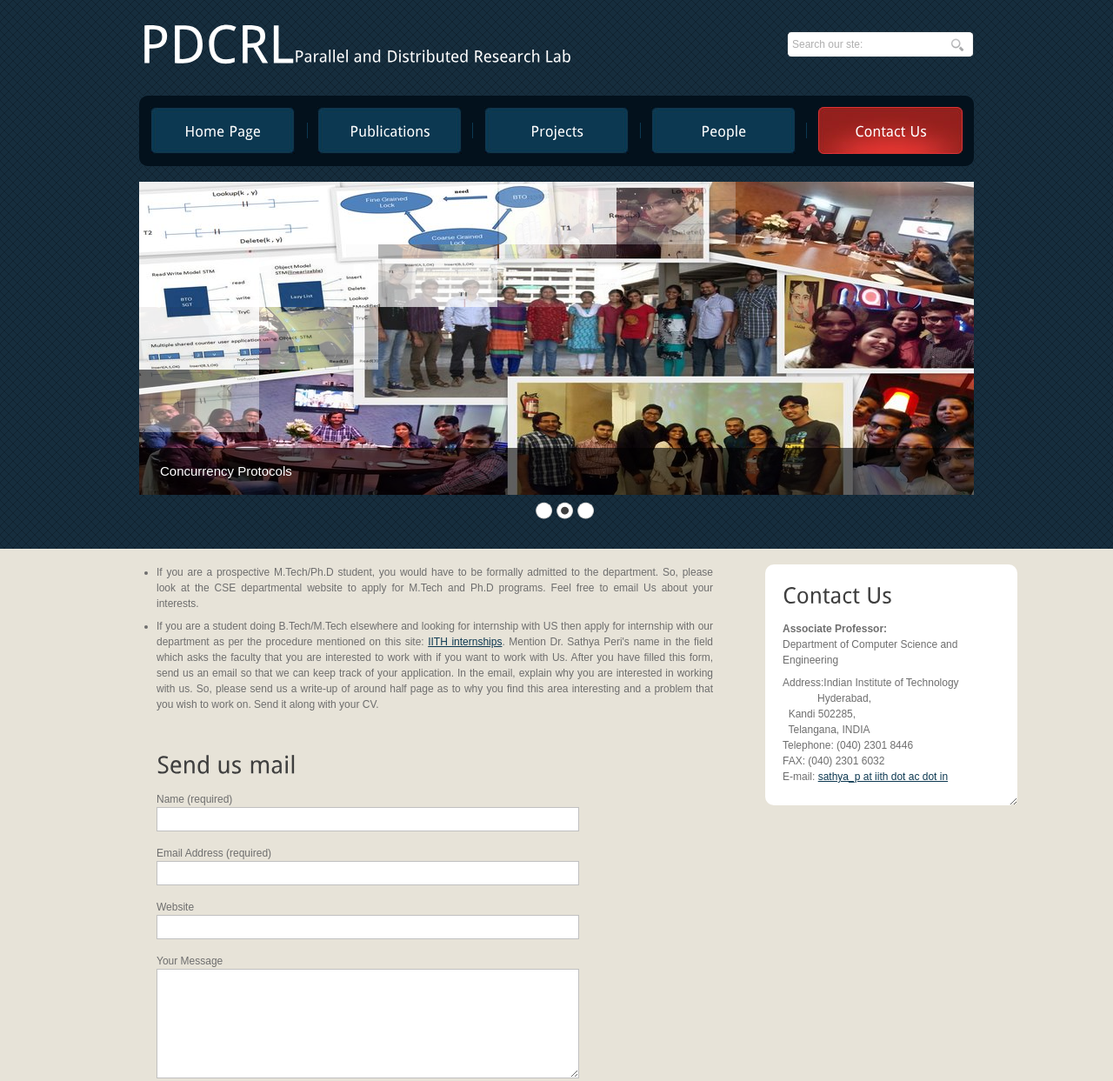
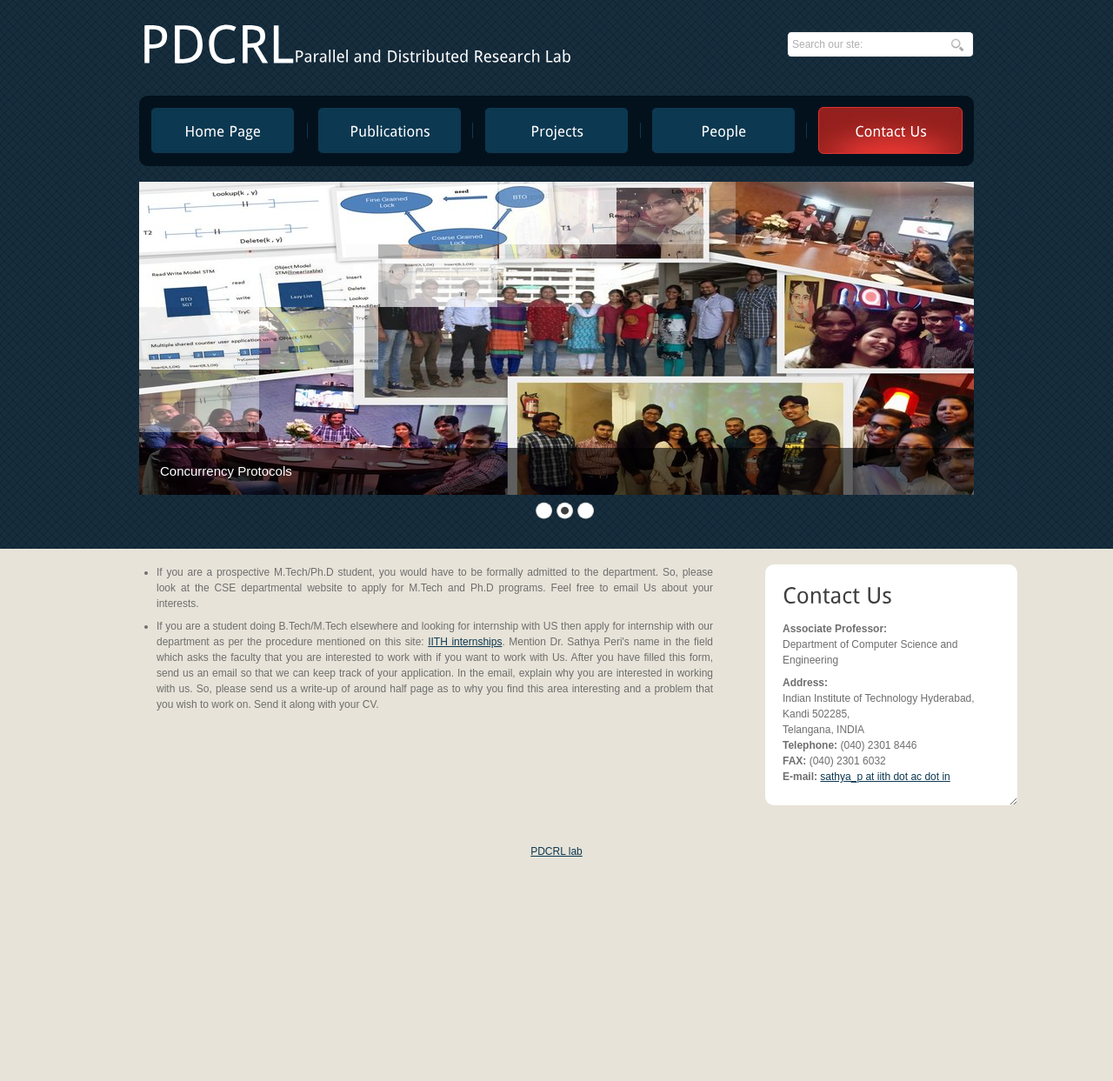
Before and after one commit to aajayssingh/PDCRL, a plain HTML site: page contact.html in a window 1280 px wide. Shown: the top 1243 px of the page at 87% size. After the commit the page ends 988 px from the top, so only its background shows below. Drawn offline with Linux system fonts and the light colour scheme.

Commit message:
changin ref links for people and removing contact us email div

```diff
--- a/contact.html
+++ b/contact.html
@@ -66,7 +66,7 @@ After you have filled this form, send us an email so that we can keep track of y
           </ul>
         </div>
         <div class="article">
-          <h2><span>Send us</span> mail</h2>
+         <!-- <h2><span>Send us</span> mail</h2>
           <div class="clr"></div>
           <form action="#" method="post" id="sendemail">
             <ol>
@@ -91,7 +91,7 @@ After you have filled this form, send us an email so that we can keep track of y
 
               </li>
             </ol>
-          </form>
+          </form> -->
         </div>
       </div>
 
@@ -100,12 +100,12 @@ After you have filled this form, send us an email so that we can keep track of y
 	  <div class="gadget">
         <h2 class="star"><span>Contact</span> Us</h2>
         <span><b>Associate Professor: </b></span><br />Department of Computer Science and Engineering
-        <p class="contact_info"> <span>Address:</span>Indian Institute of Technology &nbsp; &nbsp; &nbsp; &nbsp;&nbsp; &nbsp; &nbsp; &nbsp; &nbsp;&nbsp; &nbsp; &nbsp; &nbsp; &nbsp;Hyderabad, <br />
-          <span>&nbsp;</span> Kandi 502285, <br />
-          <span>&nbsp;</span> Telangana, INDIA<br />
-          <span>Telephone:</span> (040) 2301 8446<br />
-          <span>FAX:</span> (040) 2301 6032<br />
-          <span>E-mail:</span> <a href="#">sathya_p at iith dot ac dot in</a> </p>
+        <p class="contact_info"> <span><b>Address:</b></span><br />Indian Institute of Technology Hyderabad, <br />
+          <span></span> Kandi 502285, <br />
+          <span></span> Telangana, INDIA<br />
+          <span><b>Telephone:</b></span> (040) 2301 8446<br />
+          <span><b>FAX:</b></span> (040) 2301 6032<br />
+          <span><b>E-mail:</b></span> <a href="#">sathya_p at iith dot ac dot in</a> </p>
       </div>
 	  </div>
       <div class="clr"></div>
```
Also changed, not shown: people.html (+14 -14 lines), project.html (+2 -2 lines).
